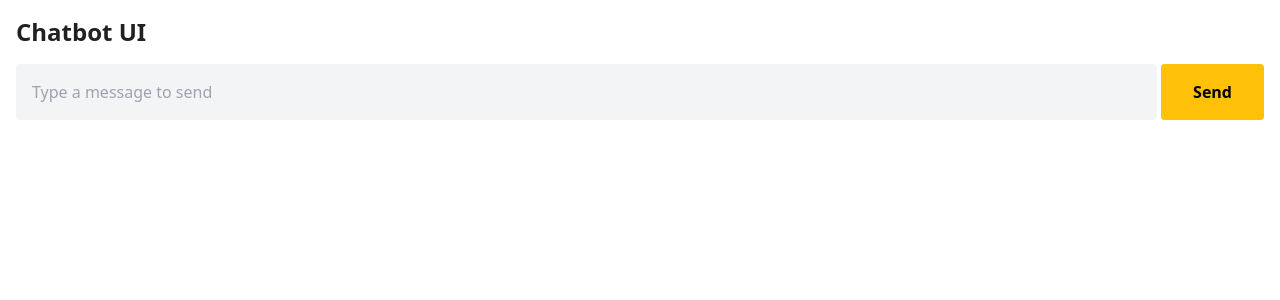
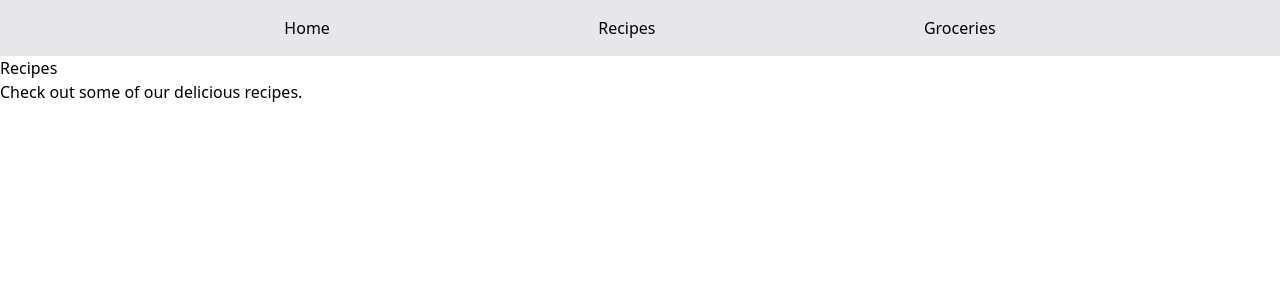
Before and after one commit to jonada182/pantry-chef, a React (Vite) app: page /recipes in a window 1280 px wide. Shown: the top 300 px of the page. Built offline with nearby package versions, Linux system fonts and the light colour scheme; the HTML template or start-up script is replaced by a standard one.

Commit message:
Getting started with navigation

```diff
--- a/package.json
+++ b/package.json
@@ -15,7 +15,8 @@
     "axios": "^1.3.4",
     "dompurify": "^3.0.1",
     "react": "^18.2.0",
-    "react-dom": "^18.2.0"
+    "react-dom": "^18.2.0",
+    "react-router-dom": "^6.10.0"
   },
   "devDependencies": {
     "@babel/preset-env": "^7.21.4",
--- a/src/App.tsx
+++ b/src/App.tsx
@@ -1,29 +1,34 @@
-import React, { useState } from "react";
-import { useSendMessage } from "./hooks";
-import { PageHeading, TextInput, Button, FlexRow, FlexCol, Chat } from "./components";
+import React from "react";
+import { BrowserRouter, Link, Route, Routes } from "react-router-dom";
+import { ErrorPage, Groceries, Home, Recipes } from "./pages";
+import { FlexCol } from "./components";
 
 function App() {
 
-  const [message, setMessage] = useState("");
-
-  const { isLoading, responseMessage: chatResponse, requestMessage, error, sendMessage } = useSendMessage();
-
-  const handleSendMessageBtn = (event: React.MouseEvent) => {
-    event.stopPropagation();
-    sendMessage(message);
-    setMessage("");
-  };
-
   return (
-    <div className="app container p-4 mx-auto">
-      <FlexCol gap={4}>
-      <PageHeading title="Chatbot UI"/>
-        <FlexRow gap={1}>
-          <TextInput value={message} isLoading={isLoading} handleOnChange={setMessage}/>
-          <Button text="Send" loadingText="Sending" isLoading={isLoading} handleOnClick={handleSendMessageBtn} />
-        </FlexRow>
-        <Chat message={requestMessage} response={chatResponse} loading={isLoading} error={error} />
-      </FlexCol>
+    <div className="app w-full h-full">
+      <BrowserRouter>
+        <FlexCol>
+          <nav className="p-4 bg-gray-200">
+            <ul className="flex flex-row place-content-evenly">
+              <li>
+                <Link to="/">Home</Link>
+              </li>
+              <li>
+                <Link to="/recipes">Recipes</Link>
+              </li>
+              <li>
+                <Link to="/groceries">Groceries</Link>
+              </li>
+            </ul>
+          </nav>
+          <Routes>
+            <Route path="/" element={<Home />} />
+            <Route path="/groceries" element={<Groceries />} errorElement={<ErrorPage />} />
+            <Route path="/recipes" element={<Recipes />} errorElement={<ErrorPage />} />
+          </Routes>
+        </FlexCol>
+      </BrowserRouter>
     </div>
   );
 }
--- a/src/components/Chat/Chat.tsx
+++ b/src/components/Chat/ChatContainer.tsx
@@ -10,7 +10,7 @@ interface Props {
   error?: any;
 }
 
-export const Chat = ({ message, response, loading, error }: Props) => {
+export const ChatContainer = ({ message, response, loading, error }: Props) => {
 
   return (
     <FlexCol>
--- /dev/null
+++ b/src/components/Chat/index.ts
@@ -0,0 +1,2 @@
+export { ChatContainer } from "./ChatContainer";
+export { ChatMessage } from "./ChatMessage";
--- a/src/components/Chat/index.tsx
+++ /dev/null
@@ -1 +0,0 @@
-export { Chat } from "./Chat";
--- a/src/components/index.ts
+++ b/src/components/index.ts
@@ -3,4 +3,4 @@ export { FlexCol } from "./FlexCol";
 export { FlexRow } from "./FlexRow";
 export { TextInput } from "./TextInput";
 export { Button } from "./Button";
-export { Chat } from "./Chat";
+export { ChatContainer, ChatMessage } from "./Chat";
--- /dev/null
+++ b/src/pages/Chat.tsx
@@ -0,0 +1,31 @@
+import React, { useState } from "react";
+import { useSendMessage } from "../hooks";
+import { PageHeading, TextInput, Button, FlexRow, FlexCol, ChatContainer } from "../components";
+
+const Chat = () => {
+
+  const [message, setMessage] = useState("");
+
+  const { isLoading, responseMessage: chatResponse, requestMessage, error, sendMessage } = useSendMessage();
+
+  const handleSendMessageBtn = (event: React.MouseEvent) => {
+    event.stopPropagation();
+    sendMessage(message);
+    setMessage("");
+  };
+
+  return (
+    <div className="app container p-4 mx-auto">
+      <FlexCol gap={4}>
+      <PageHeading title="Chatbot UI"/>
+        <FlexRow gap={1}>
+          <TextInput value={message} isLoading={isLoading} handleOnChange={setMessage}/>
+          <Button text="Send" loadingText="Sending" isLoading={isLoading} handleOnClick={handleSendMessageBtn} />
+        </FlexRow>
+        <ChatContainer message={requestMessage} response={chatResponse} loading={isLoading} error={error} />
+      </FlexCol>
+    </div>
+  );
+};
+
+export { Chat };
--- /dev/null
+++ b/src/pages/ErrorPage.tsx
@@ -0,0 +1,12 @@
+import React from "react";
+import { useLocation } from "react-router-dom";
+
+const ErrorPage = () => {
+  const location = useLocation();
+
+  return (
+    <div>There was an error when loading {location.pathname}</div>
+  );
+};
+
+export { ErrorPage };
--- /dev/null
+++ b/src/pages/Groceries.tsx
@@ -0,0 +1,14 @@
+import React from "react";
+
+type Props = {};
+
+const Groceries = (props: Props) => {
+  return (
+    <div>
+      <h1>Groceries</h1>
+      <p>Here's your grocery list.</p>
+    </div>
+  );
+};
+
+export { Groceries };
--- /dev/null
+++ b/src/pages/Home.tsx
@@ -0,0 +1,14 @@
+import React from "react";
+
+type Props = {};
+
+const Home = (props: Props) => {
+  return (
+    <div>
+      <h1>Home</h1>
+      <p>Welcome to my website!</p>
+    </div>
+  );
+};
+
+export { Home };
--- /dev/null
+++ b/src/pages/Recipes.tsx
@@ -0,0 +1,14 @@
+import React from "react";
+
+type Props = {};
+
+const Recipes = (props: Props) => {
+  return (
+    <div>
+      <h1>Recipes</h1>
+      <p>Check out some of our delicious recipes.</p>
+    </div>
+  );
+};
+
+export { Recipes };
--- /dev/null
+++ b/src/pages/index.ts
@@ -0,0 +1,5 @@
+export { Home } from "./Home";
+export { Groceries } from "./Groceries";
+export { Recipes } from "./Recipes";
+export { Chat } from "./Chat";
+export { ErrorPage } from "./ErrorPage";
```
Also changed, not shown: 1 other file (tests, documents, lock files or other folders).
